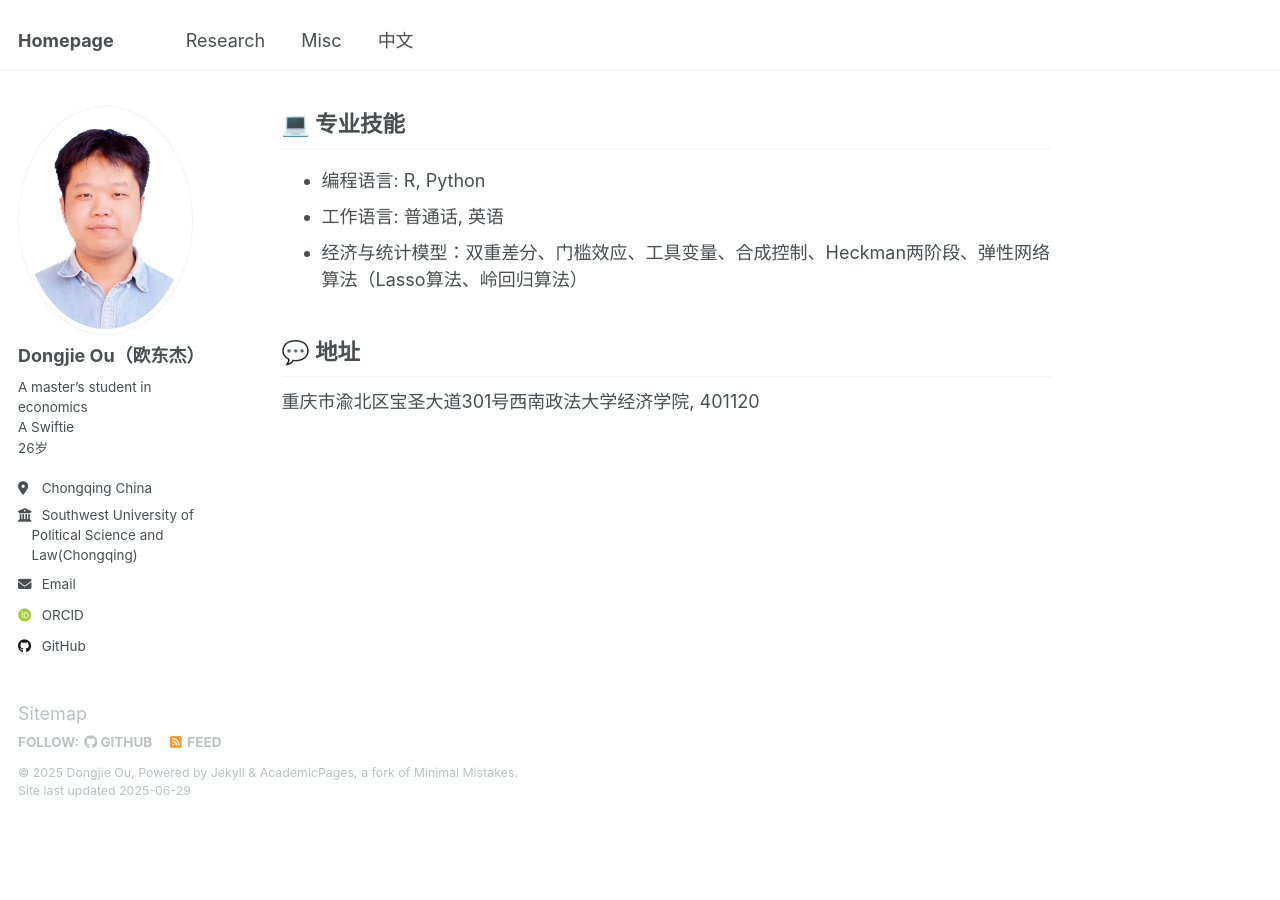
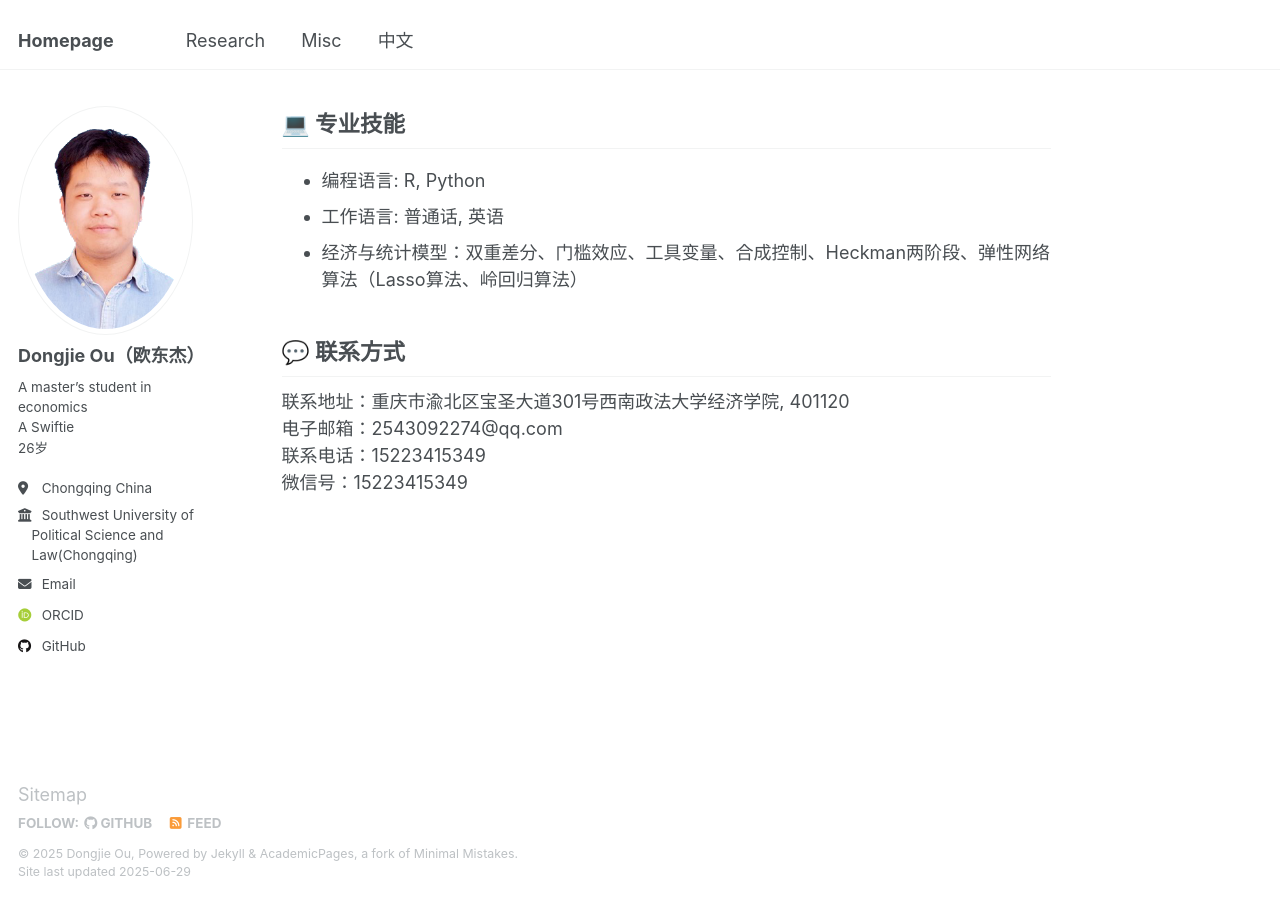
Before and after one commit to oudongjie2001/oudongjie2001.github.io, a Jekyll site: the page built from _pages/dongjieou_cn.md, in a window 1280 px wide and 900 px high, scrolled down 4868 px. Built offline with Jekyll 4.4.1, drawn with Linux system fonts in a browser that asks for light colours; some web fonts are replaced; before the commit the page ends 5687 px from its top, so only the background shows below that.

Commit message:
Update dongjieou_cn.md

```diff
--- a/_pages/dongjieou_cn.md
+++ b/_pages/dongjieou_cn.md
@@ -112,5 +112,8 @@ redirect_from:
 - 工作语言: 普通话, 英语
 - 经济与统计模型：双重差分、门槛效应、工具变量、合成控制、Heckman两阶段、弹性网络算法（Lasso算法、岭回归算法）
 
-## 💬 地址
-重庆市渝北区宝圣大道301号西南政法大学经济学院, 401120
+## 💬 联系方式
+联系地址：重庆市渝北区宝圣大道301号西南政法大学经济学院, 401120 <br>
+电子邮箱：2543092274@qq.com <br>
+联系电话：15223415349 <br>
+微信号：15223415349 <br>
```
